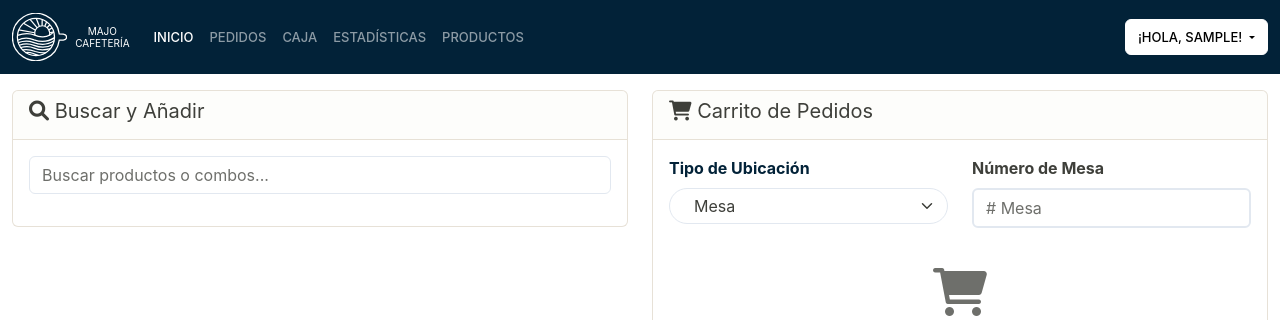
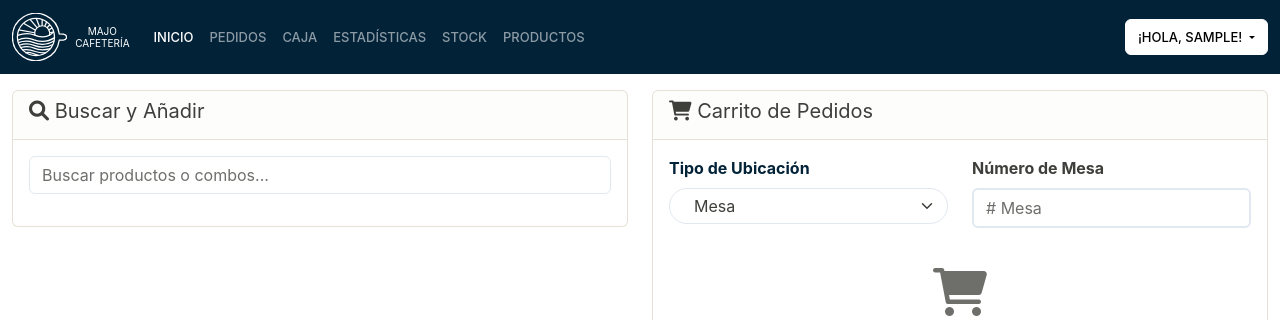
Before and after one commit to santish1802/majo, a PHP site: page /index.php in a window 1280 px wide. Shown: the top 320 px of the page. Run offline with PHP 8.4, Linux system fonts and the light colour scheme; the visitor is signed in with stand-in values (Sample User, id 1).

Commit message:
nav stock

```diff
--- a/nav.php
+++ b/nav.php
@@ -74,6 +74,11 @@ if (!isset($_SESSION['rol'])) {
                 <?php endif; ?>
                 <?php if (isset($_SESSION['rol']) && $_SESSION['rol'] == 'admin'): ?>
                     <li class="nav-item">
+                        <a class="nav-link" href="/admin/stock.php">Stock</a>
+                    </li>
+                <?php endif; ?>
+                <?php if (isset($_SESSION['rol']) && $_SESSION['rol'] == 'admin'): ?>
+                    <li class="nav-item">
                         <a class="nav-link" href="/admin/productos.php">Productos</a>
                     </li>
                 <?php endif; ?>
```
